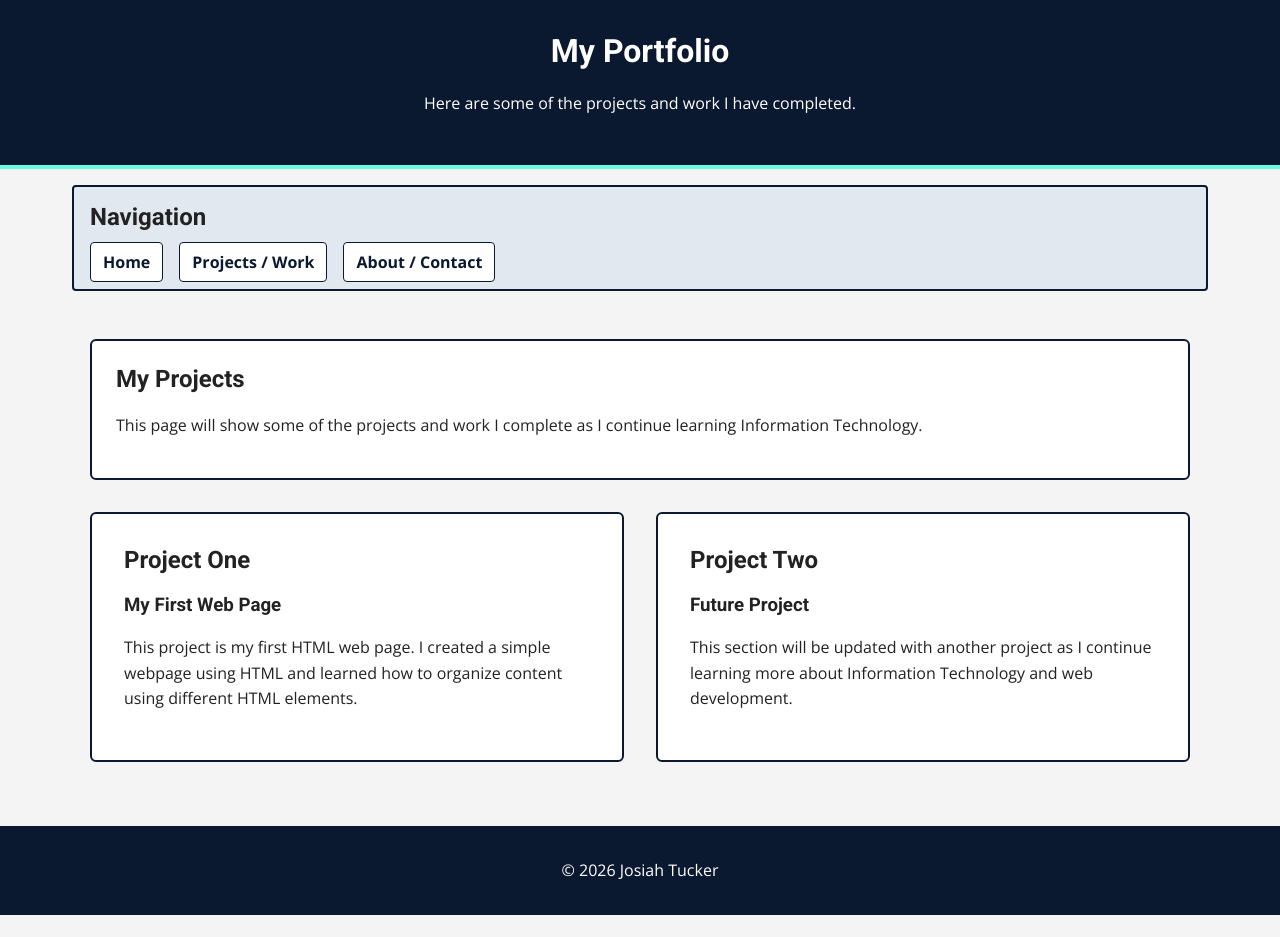
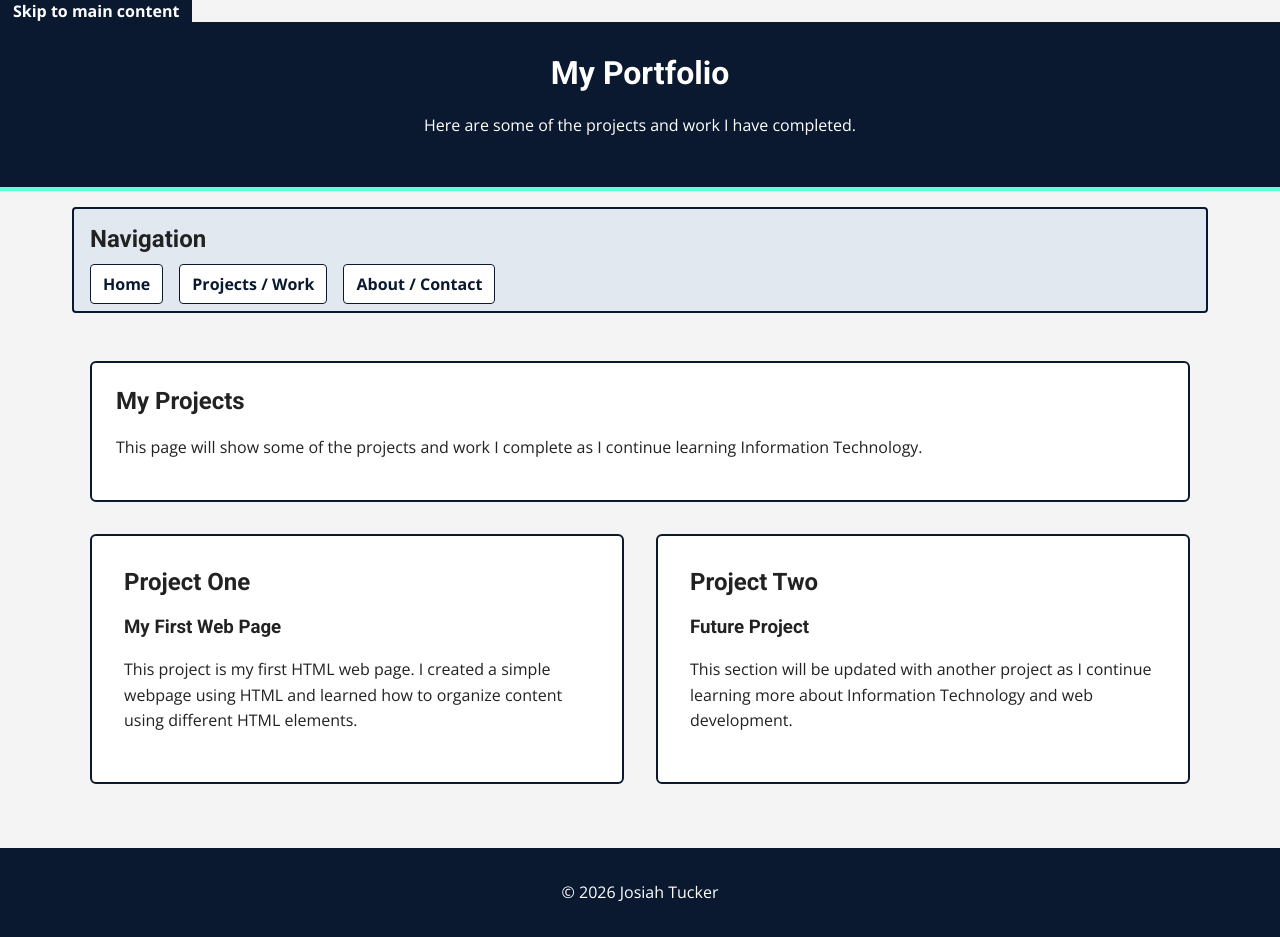
Before and after one commit to JTucker718/Portfolio, a plain HTML site: page projects.html in a window 1280 px wide. Before the commit the page ends 915 px from the top, so only its background shows below. Drawn offline with nearby package versions, Linux system fonts and the light colour scheme.

Commit message:
Update projects.html

```diff
--- a/projects.html
+++ b/projects.html
@@ -8,21 +8,23 @@
 </head>
 <body>
 
+    <a href="#main-content" class="skip-link">Skip to main content</a>
+
     <header id="top-header">
         <h1>My Portfolio</h1>
         <p>Here are some of the projects and work I have completed.</p>
     </header>
 
-    <nav class="main-nav">
+    <nav class="main-nav" aria-label="Main Navigation">
         <h2>Navigation</h2>
         <ul>
             <li><a href="home.html">Home</a></li>
-            <li><a href="projects.html">Projects / Work</a></li>
+            <li><a href="projects.html" aria-current="page">Projects / Work</a></li>
             <li><a href="about.html">About / Contact</a></li>
         </ul>
     </nav>
 
-    <main class="grid-container">
+    <main id="main-content" class="grid-container">
         <section class="card full-width">
             <h2>My Projects</h2>
             <p>
```
